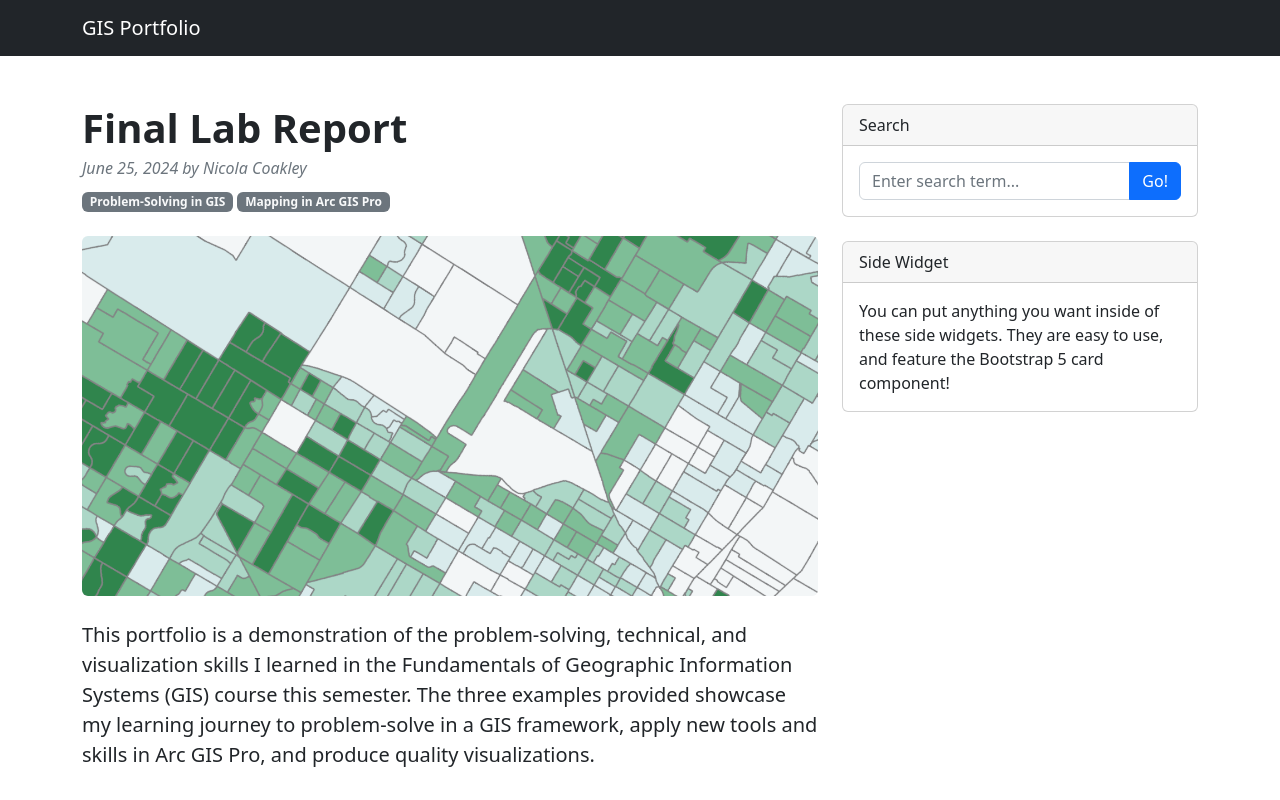
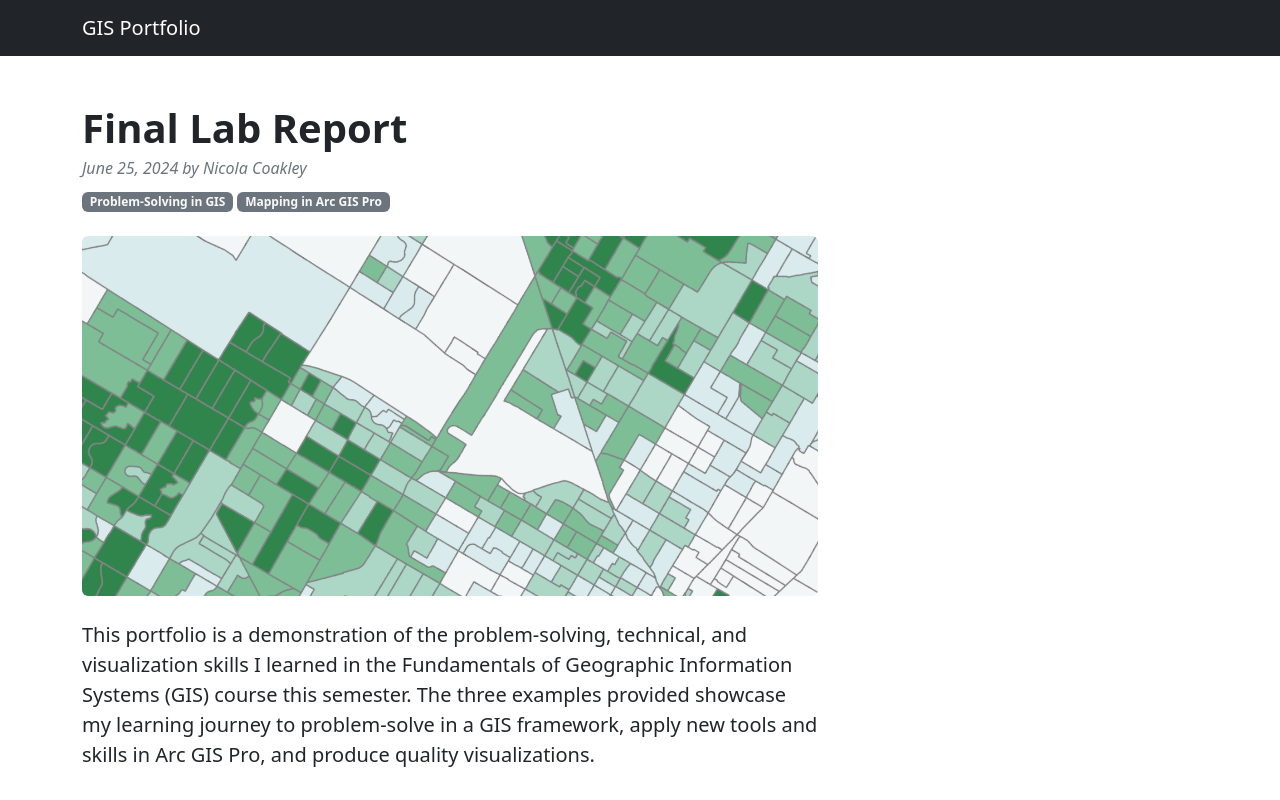
Before and after one commit to nicolacoakley/NicolaCoakley, a plain HTML site: page index.html in a window 1280 px wide. Shown: the top 800 px of the page. Drawn offline with nearby package versions, Linux system fonts and the light colour scheme.

Commit message:
drop widgets.html

```diff
--- a/index.html
+++ b/index.html
@@ -96,24 +96,8 @@
                 </div>
                 <!-- Side widgets-->
                 <div class="col-lg-4">
-                    <!-- Search widget-->
-                    <div class="card mb-4">
-                        <div class="card-header">Search</div>
-                        <div class="card-body">
-                            <div class="input-group">
-                                <input class="form-control" type="text" placeholder="Enter search term..." aria-label="Enter search term..." aria-describedby="button-search" />
-                                <button class="btn btn-primary" id="button-search" type="button">Go!</button>
-                            </div>
-                        </div>
-                    </div>
 
-                    <!-- Side widget-->
-                    <div class="card mb-4">
-                        <div class="card-header">Side Widget</div>
-                        <div class="card-body">You can put anything you want inside of these side widgets. They are easy to use, and feature the Bootstrap 5 card component!</div>
-                    </div>
-                </div>
-            </div>
+
         </div>
         <!-- Footer-->
         <footer class="py-5 bg-dark">
```
